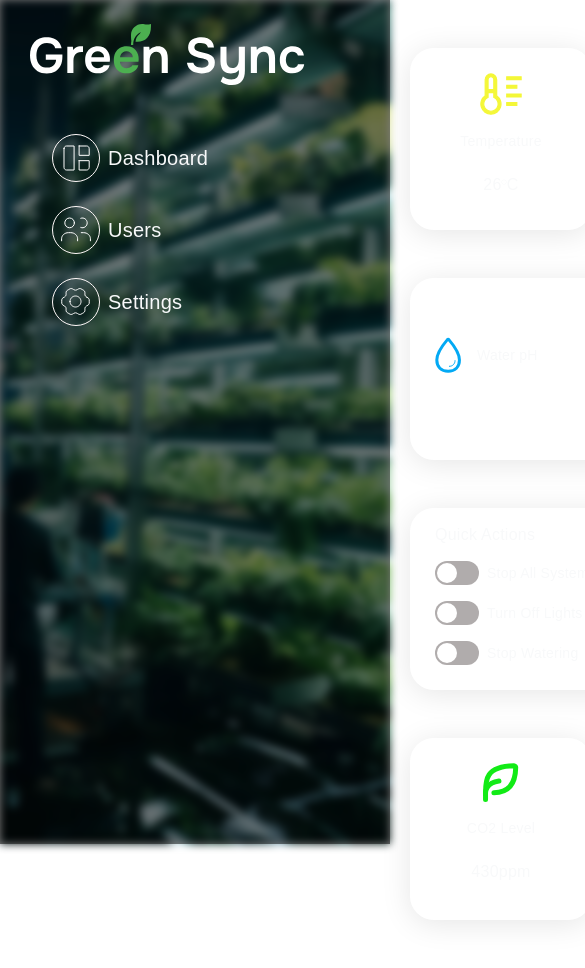
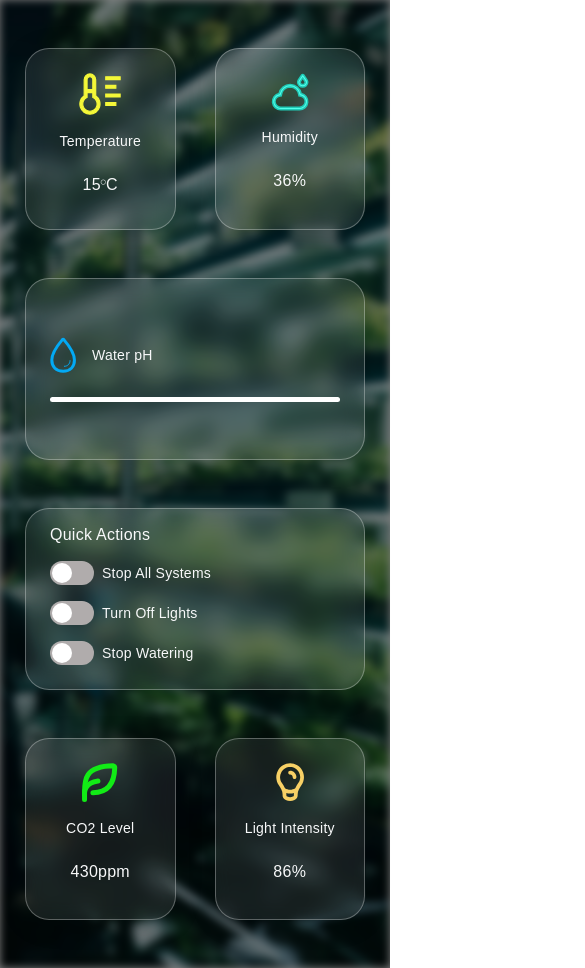
Before and after one commit to Kimovx/SGHA-Frontend, an Angular app: page /house-owner/dashboard in a window 390 px wide. Shown: the top 968 px of the page, 585 px wide, since content can reach past the window. Built offline with nearby package versions, Linux system fonts and the light colour scheme.

Commit message:
update responsive

```diff
--- a/src/app/Components/system-login/system-login.component.css
+++ b/src/app/Components/system-login/system-login.component.css
@@ -3,8 +3,8 @@
 /* =========================================================== */
 /* =========================================================== */
 .login-container {
-  width: 657px;
-  height: 480px;
+  max-width: 657px;
+  min-height: 480px;
   transition: all 0.2s;
   -webkit-transition: all 0.4s;
   -moz-transition: all 0.2s;
@@ -22,8 +22,19 @@
 
 .title-container .leaf-icon {
   top: -19px;
-  left: 248px;
+  left: 136px;
   animation: bounce 0.6s infinite alternate;
+  -webkit-animation: bounce 0.6s infinite alternate;
+}
+
+h1 {
+  width: 324.8px;
+}
+
+@media (max-width: 400px) {
+  h1 {
+    width: 225px;
+  }
 }
 
 @keyframes bounce {
--- a/src/app/Components/system-login/system-login.component.html
+++ b/src/app/Components/system-login/system-login.component.html
@@ -1,55 +1,33 @@
 <div
-  class="page-container vh-100 vw-100 bg-transparent d-flex flex-column align-items-center justify-content-center position-relative"
->
+  class="container-fluid page-container vh-100 vw-100 bg-transparent d-flex flex-column align-items-center justify-content-center position-relative">
   <!-- Login Container -->
-  <div
-    class="login-container z-1 glass-effect d-flex flex-column p-5 fw-bold gap-5 align-itmes-center"
-  >
-    <div
-      class="title-container position-relative d-flex justify-content-center"
-    >
-      <img
-        class="leaf-icon position-absolute"
-        src="../../../assets/Icons/leaf.svg"
-        alt="Green Sync | Leaf Icon"
-      />
-      <h1 class="fs-1 fw-bold text-center text-color-prim h-auto">
+  <div class="login-container z-1 glass-effect d-flex flex-column p-5 fw-bold gap-5 align-itmes-center">
+    <div class="title-container  d-flex justify-content-center">
+      <h1 class="fs-1 fw-bold text-center text-color-prim h-auto position-relative">
+        <img class="leaf-icon position-absolute" src="../../../assets/Icons/leaf.svg" alt="Green Sync | Leaf Icon" />
         WELCOME BACK
       </h1>
     </div>
 
     <!-- Form Container -->
-    <form
-      [formGroup]="loginFormGroup"
-      class="d-flex flex-column gap-4 align-items-center"
-    >
+    <form [formGroup]="loginFormGroup" class="d-flex flex-column gap-4 align-items-center">
       <!-- Email Input -->
       <div class="input-group d-flex flex-column gap-2 ps-1">
         <label class="d-flex gap-1 align-items-center" for="username">
           <span class="icon-container">
-            <img
-              class="form-icon"
-              src="../../../assets/Icons/email.svg"
-              alt="Green Sync | Username Icon"
-            />
+            <img class="form-icon" src="../../../assets/Icons/email.svg" alt="Green Sync | Username Icon" />
           </span>
           <span class="text-light fw-medium">Email</span>
         </label>
-        <input
-          class="bg-transparent border border-1 border-light rounded-5 p-2 text-light ps-3"
-          type="text"
-          placeholder="Enter Email"
-          formControlName="emailAddress"
-        />
+        <input class="bg-transparent border border-1 border-light rounded-5 p-2 text-light ps-3" type="text"
+          placeholder="Enter Email" formControlName="emailAddress" />
 
         @if(loginFormGroup.get('emailAddress')?.hasError('pattern') &&
         loginFormGroup.get('emailAddress')?.dirty &&
         loginFormGroup.get('emailAddress')?.touched){
         <div @heightAnimation class="small text-warning d-flex gap-1">
-          <span
-            >Please enter a valid email address in the format
-            example&#64;domain.com</span
-          >
+          <span>Please enter a valid email address in the format
+            example&#64;domain.com</span>
         </div>
         } @if(loginFormGroup.get('emailAddress')?.hasError('required') &&
         loginFormGroup.get('emailAddress')?.touched){
@@ -62,20 +40,12 @@
       <div class="input-group d-flex flex-column gap-2">
         <label class="d-flex gap-1 align-items-center ps-1" for="username">
           <span class="icon-container">
-            <img
-              class="form-icon"
-              src="../../../assets/Icons/password-login.svg"
-              alt="Green Sync | Passowrd Icon"
-            />
+            <img class="form-icon" src="../../../assets/Icons/password-login.svg" alt="Green Sync | Passowrd Icon" />
           </span>
           <span class="text-light fw-medium">Password</span>
         </label>
-        <input
-          class="bg-transparent border border-1 border-light rounded-5 p-2 text-light ps-3"
-          type="password"
-          placeholder="Enter Password"
-          formControlName="accountPassword"
-        />
+        <input class="bg-transparent border border-1 border-light rounded-5 p-2 text-light ps-3" type="password"
+          placeholder="Enter Password" formControlName="accountPassword" />
 
         @if(loginFormGroup.get('accountPassword')?.hasError('minlength') &&
         loginFormGroup.get('accountPassword')?.dirty &&
@@ -91,36 +61,26 @@
         }
       </div>
       @if(isInvalid){
-      <div
-        @heightAnimation
-        class="small w-100 d-flex justify-content-start align-items-center text-danger gap-1"
-      >
+      <div @heightAnimation class="small w-100 d-flex justify-content-start align-items-center text-danger gap-1">
         <i class="fa-regular fa-circle-info"></i>
         <span>Invalid Email or Password</span>
       </div>
       }
       <!-- Login Button -->
-      <button
-        matRipple
-        (click)="onSubmit($event)"
-        class="form-btn position-relative"
+      <button matRipple (click)="onSubmit($event)" class="form-btn position-relative"
         class="login-button d-flex justify-content-center align-items-center backg-primary p-2 text-light rounded-5"
-        [disabled]="loginFormGroup.invalid"
-        [class.disable-click]="loginFormGroup.invalid"
-      >
-      @if(!isLoading){
+        [disabled]="loginFormGroup.invalid" [class.disable-click]="loginFormGroup.invalid">
+        @if(!isLoading){
         <span>Login</span>
-      }
-      @if(isLoading) {
+        }
+        @if(isLoading) {
         <div class="spinner"></div>
-      }
+        }
       </button>
     </form>
     <div class="small text-light fw-light">
       By logging in, you agree to comply with our Terms and acknowledge our
-      <span class="text-color-prim link-hover cursor-pointer"
-        >Privacy Policy</span
-      >.
+      <span class="text-color-prim link-hover cursor-pointer">Privacy Policy</span>.
     </div>
   </div>
 </div>
--- a/src/app/Modules/house-owner/Components/dashboard/dashboard.component.css
+++ b/src/app/Modules/house-owner/Components/dashboard/dashboard.component.css
@@ -2,25 +2,31 @@
   height: fit-content !important;
 }
 
-.first-section,
-.second-section {
-  height: fit-content !important;
+.row {
+  column-gap: 59px;
 }
 
-.fourth-section .glass-effect,
-.first-section .glass-effect {
-  width: 182px;
-  height: 182px;
+section {
+  width: calc(50% - (39px / 2)) !important;
+  height: 182px !important;
+  min-width: 340px;
+  max-width: 388px;
+  padding-inline: 0px;
 }
+
+.double-section .glass-effect {
+  width: calc(50% - (39px / 2));
+}
+
+.double-section {
+  justify-content: space-between;
+}
+
 
 sup i {
   font-size: 5px;
 }
 
-.second-section .glass-effect {
-  width: 388px;
-  height: 182px;
-}
 
 .glass-effect {
   transition: 0.5s;
@@ -39,10 +45,6 @@ sup i {
   -o-transform: translateY(-5px);
 }
 
-.third-section {
-  width: 388px;
-  height: 182px;
-}
 
 .checkbox-wrapper-22 {
   height: 24px;
--- a/src/app/Modules/house-owner/Components/dashboard/dashboard.component.html
+++ b/src/app/Modules/house-owner/Components/dashboard/dashboard.component.html
@@ -1,20 +1,25 @@
 <div class="container-fluid vh-100 vw-100 d-flex gap-5">
   <app-side-nav></app-side-nav>
-  <div class="p-5 flex-grow-1 d-flex flex-wrap gap-5">
+  <div class="row pt-5 pb-5 flex-grow-1 row-gap-5 flex-wrap justify-content-center">
     <!-- Section containing temperature and humidity information -->
-    <section class="first-section d-flex gap-4">
+    <section class="double-section d-flex gap-4">
       <!-- Temperature card -->
       <div class="glass-effect d-flex flex-column align-items-center p-4 gap-4">
         <div class="d-flex flex-column gap-3 align-items-center">
           <!-- Icon for temperature -->
           <div class="image-container">
-            <img src="../../../../../assets/Icons/temperature.svg" alt="Temperature icon" />
+        <img src="../../../../../assets/Icons/temperature.svg" alt="Temperature icon" />
           </div>
           <!-- Label for temperature -->
           <span class="text-light">Temperature</span>
         </div>
         <!-- Temperature value -->
-        <span class="text-light fs-6">26<sup><i class="fa-regular fa-circle small"></i></sup>C</span>
+        <span class="text-light fs-6">
+          <ng-container *ngIf="tempValue as value">
+        <span [@numberChange]="value">{{value}}</span>
+          </ng-container>
+          <sup><i class="fa-regular fa-circle small"></i></sup>C
+        </span>
       </div>
 
       <!-- Humidity card -->
@@ -22,7 +27,7 @@
         <div class="d-flex flex-column gap-3 align-items-center">
           <!-- Icon for humidity -->
           <div class="image-container">
-            <img src="../../../../../assets/Icons/cloud.svg" alt="Cloud icon" />
+        <img src="../../../../../assets/Icons/cloud.svg" alt="Cloud icon" />
           </div>
           <!-- Label for humidity -->
           <span class="text-light">Humidity</span>
@@ -33,9 +38,9 @@
     </section>
 
     <!-- Section containing water pH information -->
-    <section class="second-section d-flex gap-4">
+    <section class="single-section d-flex gap-4">
       <!-- Water pH card -->
-      <div class="glass-effect d-flex flex-column gap-4 align-itmes-center justify-content-center p-4">
+      <div class="glass-effect d-flex flex-column gap-4 align-itmes-center justify-content-center p-4 w-100">
         <!-- Label and icon for water pH -->
         <div class="d-flex align-items-center gap-3 text-light">
           <div class="image-container">
@@ -51,7 +56,7 @@
     </section>
 
     <!-- Section containing quick actions for system control -->
-    <section class="third-section d-flex flex-column gap-3 glass-effect p-3 ps-4">
+    <section class="single-section d-flex flex-column gap-3 glass-effect p-3 ps-4">
       <!-- Title for quick actions -->
       <span class="text-light fs-6">Quick Actions</span>
       <!-- Quick action: Stop All Systems -->
@@ -93,7 +98,7 @@
     </section>
 
     <!-- Section containing CO2 level and light intensity information -->
-    <section class="fourth-section d-flex gap-4">
+    <section class="double-section d-flex gap-4">
       <!-- CO2 level card -->
       <div class="glass-effect d-flex flex-column align-items-center p-4 gap-4">
         <div class="d-flex flex-column gap-3 align-items-center">
@@ -122,6 +127,5 @@
         <span class="text-light fs-6">86%</span>
       </div>
     </section>
-
   </div>
 </div>
--- a/src/app/Modules/house-owner/Components/dashboard/dashboard.component.ts
+++ b/src/app/Modules/house-owner/Components/dashboard/dashboard.component.ts
@@ -2,6 +2,7 @@ import { Component } from '@angular/core';
 import { SideNavComponent } from '../side-nav/side-nav.component';
 import { CommonModule } from '@angular/common';
 import {MatSlideToggleModule} from '@angular/material/slide-toggle';
+import { trigger, transition, animate, keyframes, style } from '@angular/animations';
 
 
 @Component({
@@ -12,9 +13,36 @@ import {MatSlideToggleModule} from '@angular/material/slide-toggle';
     SideNavComponent,
     MatSlideToggleModule
   ],
+  animations: [
+    trigger('numberChange', [
+      transition(':increment', [
+        animate('0.5s ease-in-out', keyframes([
+          style({ opacity: 0, transform: 'translateY(-20%)', offset: 0 }),
+          style({ opacity: 1, transform: 'translateY(0)', offset: 1.0 })
+        ]))
+      ]),
+      transition(':decrement', [
+        animate('0.5s ease-in-out', keyframes([
+          style({ opacity: 0, transform: 'translateY(20%)', offset: 0 }),
+          style({ opacity: 1, transform: 'translateY(0)', offset: 1.0 })
+        ]))
+      ])
+    ])
+  ],
   templateUrl: './dashboard.component.html',
   styleUrl: './dashboard.component.css'
 })
 export class DashboardComponent {
 
+  tempValue: number = 0;
+
+  ngOnInit(): void {
+    setInterval(() => {
+      this.changeTempValue();
+    }, 1000); // Executes every 2 seconds
+  }
+
+  changeTempValue(): void {
+    this.tempValue = Math.floor(Math.random() * 100); // Generates a random number between 0 and 99
+  }
 }
--- a/src/app/app.component.html
+++ b/src/app/app.component.html
@@ -1,4 +1,4 @@
-<div class="position-relative vw-100 vh-100">
+<div class="position-relative vw-100 min-vh-100">
   <!-- Image Overlay -->
   <div class="image-container w-100 h-100 position-absolute">
     <img class="w-100 h-100 object-fit-cover" src="../../../assets/bg.webp" alt="Green Sync | Login Page Background Image">
--- a/src/styles.css
+++ b/src/styles.css
@@ -1,6 +1,6 @@
 body {
   background-color: #F5F5F5;
-  overflow-y: hidden;
+  overflow-x: hidden;
 }
 
 * {
@@ -39,6 +39,12 @@ input:focus {
   outline: none;
 }
 
+@media (max-width: 1205px) {
+  app-side-nav {
+    display: none !important;
+  }
+
+}
 
 :root {
   --primary-color: #4CAF50;
```
